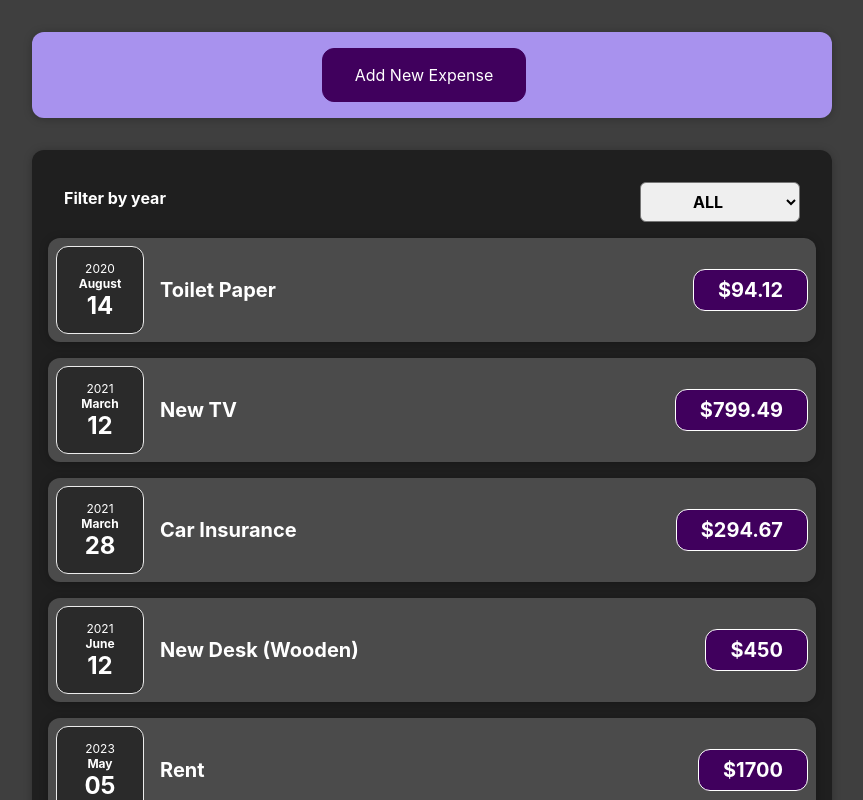
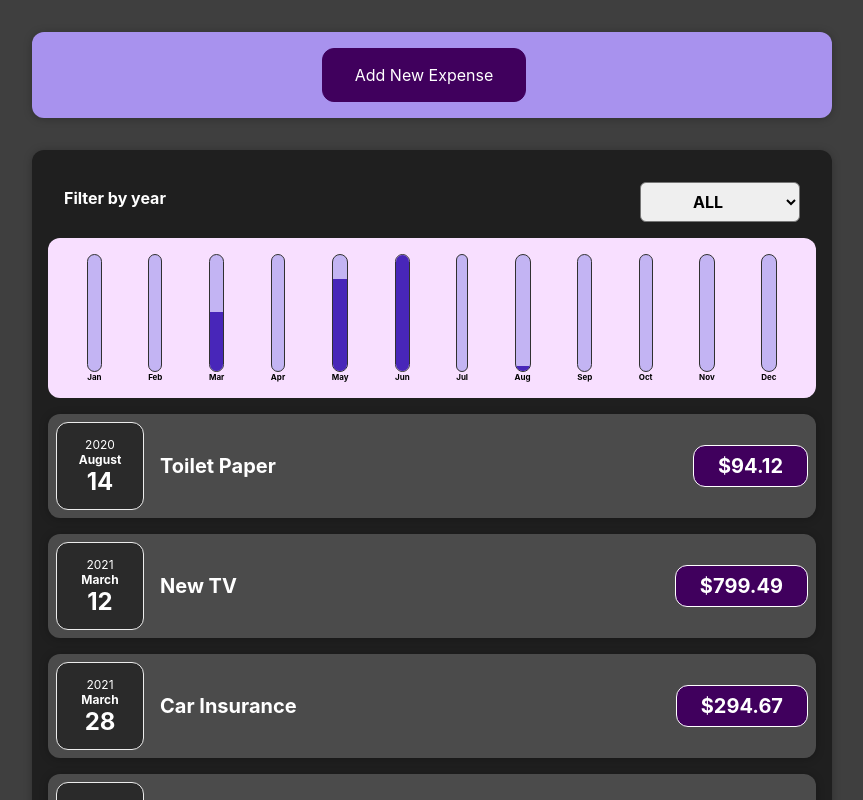
Before and after one commit to JosephAO/react-guide, a React (Create React App) app: page / in a window 1280 px wide. Shown: the top 800 px of the page, without its empty margins (208-1071 px from the left). Built offline with nearby package versions, Linux system fonts and the light colour scheme.

Commit message:
chart and functionality added

```diff
--- /dev/null
+++ b/src/components/Chart/Chart.css
@@ -0,0 +1,9 @@
+.chart {
+	padding: 1rem;
+	border-radius: 12px;
+	background-color: #f8dfff;
+	text-align: center;
+	display: flex;
+	justify-content: space-around;
+	height: 10rem;
+}
--- /dev/null
+++ b/src/components/Chart/Chart.js
@@ -0,0 +1,23 @@
+import React from "react";
+import ChartBar from "./ChartBar";
+import "./Chart.css";
+
+const Chart = ({ dataPoints }) => {
+	const valuesArray = dataPoints.map((dataPoint) => dataPoint.value);
+	const maxValue = Math.max(...valuesArray);
+
+	return (
+		<div className="chart">
+			{dataPoints.map((dataPoint) => (
+				<ChartBar
+					key={dataPoint.label}
+					value={dataPoint.value}
+					maxValue={maxValue}
+					label={dataPoint.label}
+				/>
+			))}
+		</div>
+	);
+};
+
+export default Chart;
--- /dev/null
+++ b/src/components/Chart/ChartBar.css
@@ -0,0 +1,30 @@
+.chart-bar {
+	height: 100%;
+	display: flex;
+	flex-direction: column;
+	align-items: center;
+}
+
+.chart-bar__inner {
+	height: 100%;
+	width: 100%;
+	border: 1px solid #313131;
+	border-radius: 12px;
+	background-color: #c3b4f3;
+	overflow: hidden;
+	display: flex;
+	flex-direction: column;
+	justify-content: flex-end;
+}
+
+.chart-bar__fill {
+	background-color: #4826b9;
+	width: 100%;
+	transition: all 0.3s ease-out;
+}
+
+.chart-bar__label {
+	font-weight: bold;
+	font-size: 0.5rem;
+	text-align: center;
+}
--- /dev/null
+++ b/src/components/Chart/ChartBar.js
@@ -0,0 +1,21 @@
+import React from "react";
+import "./ChartBar.css";
+
+const ChartBar = ({ value, maxValue, label }) => {
+	let fillHeight = "0%";
+
+	if (maxValue > 0) fillHeight = Math.round((value / maxValue) * 100) + "%";
+
+	const customStyle = { height: fillHeight };
+
+	return (
+		<div className="chart-bar">
+			<div className="chart-bar__inner">
+				<div className="chart-bar__fill" style={customStyle}></div>
+			</div>
+			<div className="chart-bar__label">{label}</div>
+		</div>
+	);
+};
+
+export default ChartBar;
--- /dev/null
+++ b/src/components/Expense/ExpenseChart.js
@@ -0,0 +1,28 @@
+import React from "react";
+import Chart from "../Chart/Chart";
+
+const ExpenseChart = ({ expenseList }) => {
+	const chartDataPoints = [
+		{ label: "Jan", value: 0 },
+		{ label: "Feb", value: 0 },
+		{ label: "Mar", value: 0 },
+		{ label: "Apr", value: 0 },
+		{ label: "May", value: 0 },
+		{ label: "Jun", value: 0 },
+		{ label: "Jul", value: 0 },
+		{ label: "Aug", value: 0 },
+		{ label: "Sep", value: 0 },
+		{ label: "Oct", value: 0 },
+		{ label: "Nov", value: 0 },
+		{ label: "Dec", value: 0 }
+	];
+
+	for (const item of expenseList) {
+		const month = item.date.getMonth(); //starts at 0
+		chartDataPoints[month].value += item.amount;
+	}
+
+	return <Chart dataPoints={chartDataPoints} />;
+};
+
+export default ExpenseChart;
--- a/src/components/Expense/ExpenseList.js
+++ b/src/components/Expense/ExpenseList.js
@@ -1,7 +1,9 @@
 import React, { useState } from "react";
+
 import ExpenseItem from "./ExpenseItem";
 import Card from "../wrappers/Card";
 import ExpenseFilter from "./ExpenseFilter";
+import ExpenseChart from "./ExpenseChart";
 
 import "./ExpenseList.css";
 
@@ -17,12 +19,12 @@ export default function ExpenseList({ expenseList }) {
 			? expenseList.filter((item) => item.date.getFullYear().toString() === filterYear)
 			: expenseList;
 
-	let expenseListContent = (
+	let displayContent = (
 		<h2 className="expenses-list__fallback">{`No expenses found for ${filterYear}.`}</h2>
 	);
 
 	if (filteredList.length > 0) {
-		expenseListContent = filteredList.map((item) => (
+		displayContent = filteredList.map((item) => (
 			<ExpenseItem key={item.id} date={item.date} amount={item.amount} title={item.title} />
 		));
 	}
@@ -30,7 +32,8 @@ export default function ExpenseList({ expenseList }) {
 	return (
 		<Card className="expenseList">
 			<ExpenseFilter setYear={filterYear} onYearSelection={selectYearHandler} />
-			{expenseListContent}
+			<ExpenseChart expenseList={filteredList} />
+			{displayContent}
 		</Card>
 	);
 }
--- a/src/components/NewExpense/ExpenseForm.js
+++ b/src/components/NewExpense/ExpenseForm.js
@@ -5,7 +5,7 @@ import "./ExpenseForm.css";
 const ExpenseForm = ({ onSaveNewEntry, onCancel }) => {
 	const [input, setInput] = useState({
 		title: "",
-		amount: "",
+		amount: +null,
 		date: ""
 	});
 
@@ -16,7 +16,7 @@ const ExpenseForm = ({ onSaveNewEntry, onCancel }) => {
 
 	const setAmountHandler = (e) =>
 		setInput((prevState) => {
-			return { ...prevState, amount: e.target.value };
+			return { ...prevState, amount: +e.target.value };
 		});
 
 	const setDateHandler = (e) =>
@@ -66,7 +66,9 @@ const ExpenseForm = ({ onSaveNewEntry, onCancel }) => {
 			</div>
 
 			<div className="new-expense__actions">
-				<button onClick={cancelFormHandler}>Cancel</button>
+				<button type="button" onClick={cancelFormHandler}>
+					Cancel
+				</button>
 				<button type="submit">Add Expense</button>
 			</div>
 		</form>
--- a/src/components/NewExpense/NewExpense.js
+++ b/src/components/NewExpense/NewExpense.js
@@ -11,8 +11,8 @@ const NewExpense = ({ expanded, setExpanded, addNewExpense }) => {
 		addNewExpense(expenseData);
 	};
 
-	const expandStubHandler = (setShowForm) => {
-		setExpanded(setShowForm);
+	const expandStubHandler = (booleanShowForm) => {
+		setExpanded(booleanShowForm);
 	};
 
 	return (
```
